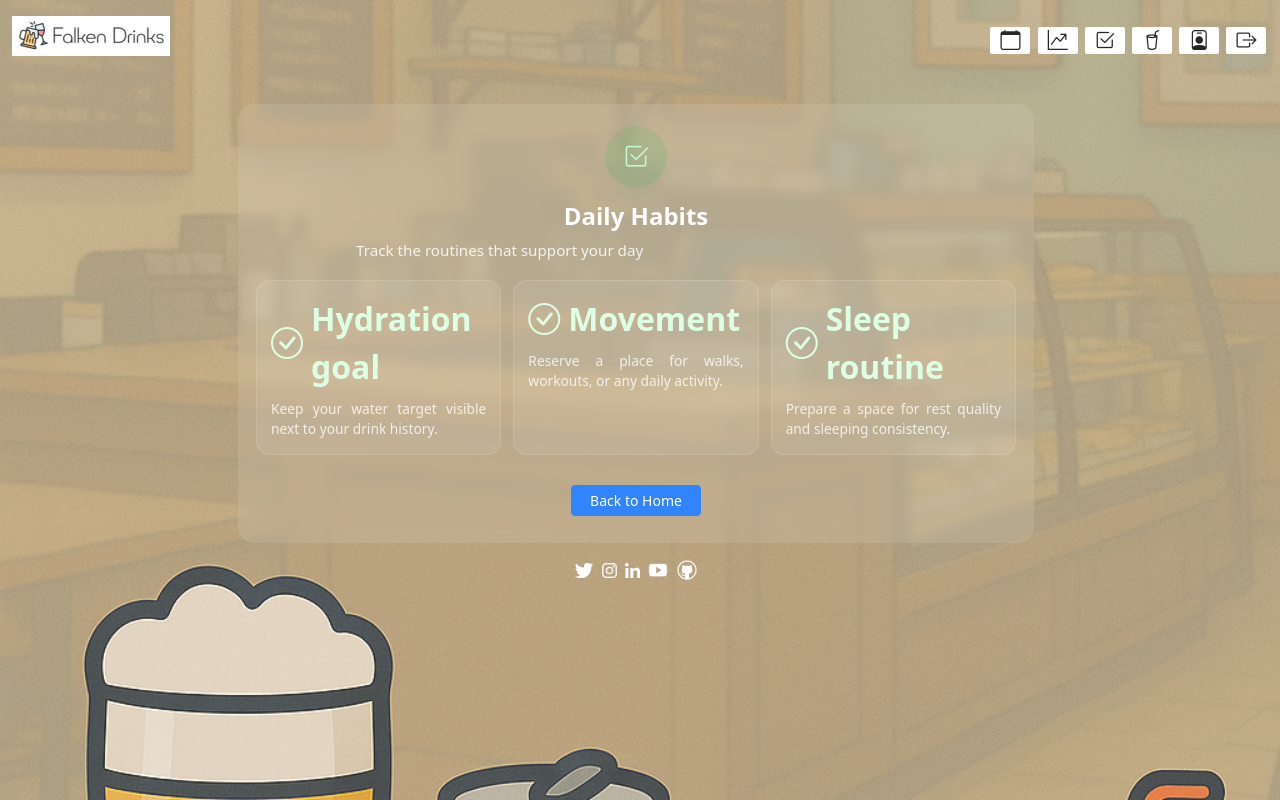
After one commit to falken20/falken_drinks, a Flask app: page /daily_habits in a window 1280 px wide. The commit adds this page. Run offline with Flask 3, Linux system fonts and the light colour scheme; the visitor is signed in with stand-in values (Sample User, id 1); some libraries are stand-ins or nearby versions.

Commit message:
feat: Add daily habits page with hydration, movement, and sleep tracking features

```diff
--- a/falken_drinks/main.py
+++ b/falken_drinks/main.py
@@ -135,3 +135,31 @@ def drinks_management():
     Log.debug(f"Drinks retrieved: {drinks}")
 
     return render_template('drinks_management.html', drinks=drinks)
+
+
+@main.route('/daily_habits', methods=['GET'])
+@login_required
+def daily_habits():
+    Log.info(
+        f"Method {sys._getframe().f_code.co_filename}: {sys._getframe().f_code.co_name}")
+    Log.debug(f"Current user: {current_user}")
+
+    habits_overview = {
+        'headline': 'Track the routines that support your day',
+        'habits': [
+            {
+                'name': 'Hydration goal',
+                'description': 'Keep your water target visible next to your drink history.'
+            },
+            {
+                'name': 'Movement',
+                'description': 'Reserve a place for walks, workouts, or any daily activity.'
+            },
+            {
+                'name': 'Sleep routine',
+                'description': 'Prepare a space for rest quality and sleeping consistency.'
+            }
+        ]
+    }
+
+    return render_template('daily_habits.html', habits_overview=habits_overview)
--- a/templates/base.html
+++ b/templates/base.html
@@ -40,6 +40,9 @@
                             </a>
                             <a href="{{ url_for('main.analytics') }}" class="button is-info is-small buttons_app">
                                 <i class="bi bi-graph-up" style="font-size: 20px" title="Analytics"></i>
+                            </a>
+                            <a href="{{ url_for('main.daily_habits') }}" class="button is-success is-small buttons_app">
+                                <i class="bi bi-check2-square" style="font-size: 20px" title="Daily Habits"></i>
                             </a>
                             <a href="{{ url_for('main.drinks_management') }}" class="button is-warning is-small buttons_app">
                                 <i class="bi bi-cup-straw" style="font-size: 20px" title="Manage Drinks"></i>
--- /dev/null
+++ b/templates/daily_habits.html
@@ -0,0 +1,38 @@
+{% extends 'base.html' %}
+
+{% block content %}
+
+<div class="container" style="text-align: center; max-width: 820px; margin: 0 auto;">
+    <div style="background: rgba(255, 255, 255, 0.1); border-radius: 16px; padding: 22px 18px; backdrop-filter: blur(6px);">
+        <div style="display: inline-flex; align-items: center; justify-content: center; width: 62px; height: 62px; border-radius: 50%; background: rgba(40, 167, 69, 0.18); margin-bottom: 14px;">
+            <i class="bi bi-check2-square" style="font-size: 1.6rem; color: #b8f7c5;" title="Daily Habits"></i>
+        </div>
+
+        <h4 style="color: white; font-weight: 700; margin-bottom: 8px;">Daily Habits</h4>
+        <p style="color: rgba(255, 255, 255, 0.85); font-size: 0.95rem; margin: 0 auto 18px auto; max-width: 560px;">
+            {{ habits_overview.headline }}
+        </p>
+
+        <div style="display: grid; grid-template-columns: repeat(auto-fit, minmax(180px, 1fr)); gap: 12px; text-align: left;">
+            {% for habit in habits_overview.habits %}
+            <div style="background: rgba(255, 255, 255, 0.08); border: 1px solid rgba(255, 255, 255, 0.12); border-radius: 14px; padding: 14px; min-height: 140px;">
+                <div style="display: flex; align-items: center; gap: 8px; margin-bottom: 8px; color: #d7ffe0; font-weight: 700;">
+                    <i class="bi bi-check-circle"></i>
+                    <span>{{ habit.name }}</span>
+                </div>
+                <p style="color: rgba(255, 255, 255, 0.8); font-size: 0.86rem; margin-bottom: 0;">
+                    {{ habit.description }}
+                </p>
+            </div>
+            {% endfor %}
+        </div>
+
+        <div style="margin-top: 18px;">
+            <a href="{{ url_for('main.index') }}" class="btn btn-primary btn-sm" style="min-width: 130px;">
+                Back to Home
+            </a>
+        </div>
+    </div>
+</div>
+
+{% endblock %}
```
Also changed, not shown: tests/test_main.py (+15 -0 lines).
